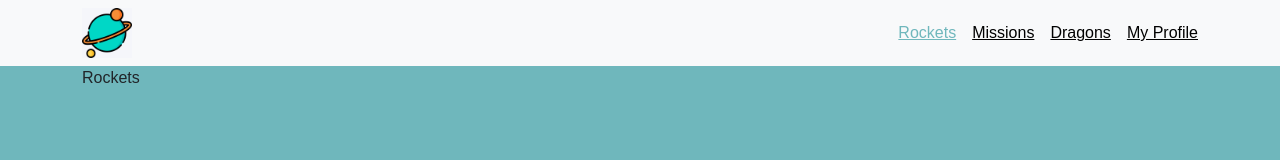
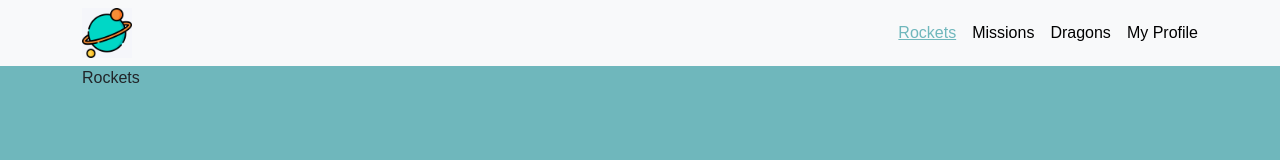
Before and after one commit to PabloBona/space-travelers, a React (Create React App) app: page / in a window 1280 px wide. Shown: the top 160 px of the page. Built offline with nearby package versions, Linux system fonts and the light colour scheme.

Commit message:
Update active link styles

```diff
--- a/src/index.css
+++ b/src/index.css
@@ -8,6 +8,7 @@ body {
 
 li a {
   color: #000;
+  text-decoration: none;
 }
 
 .planet {
@@ -16,4 +17,5 @@ li a {
 
 .active-style {
   color: rgb(111, 183, 188);
+  text-decoration: underline;
 }
```
